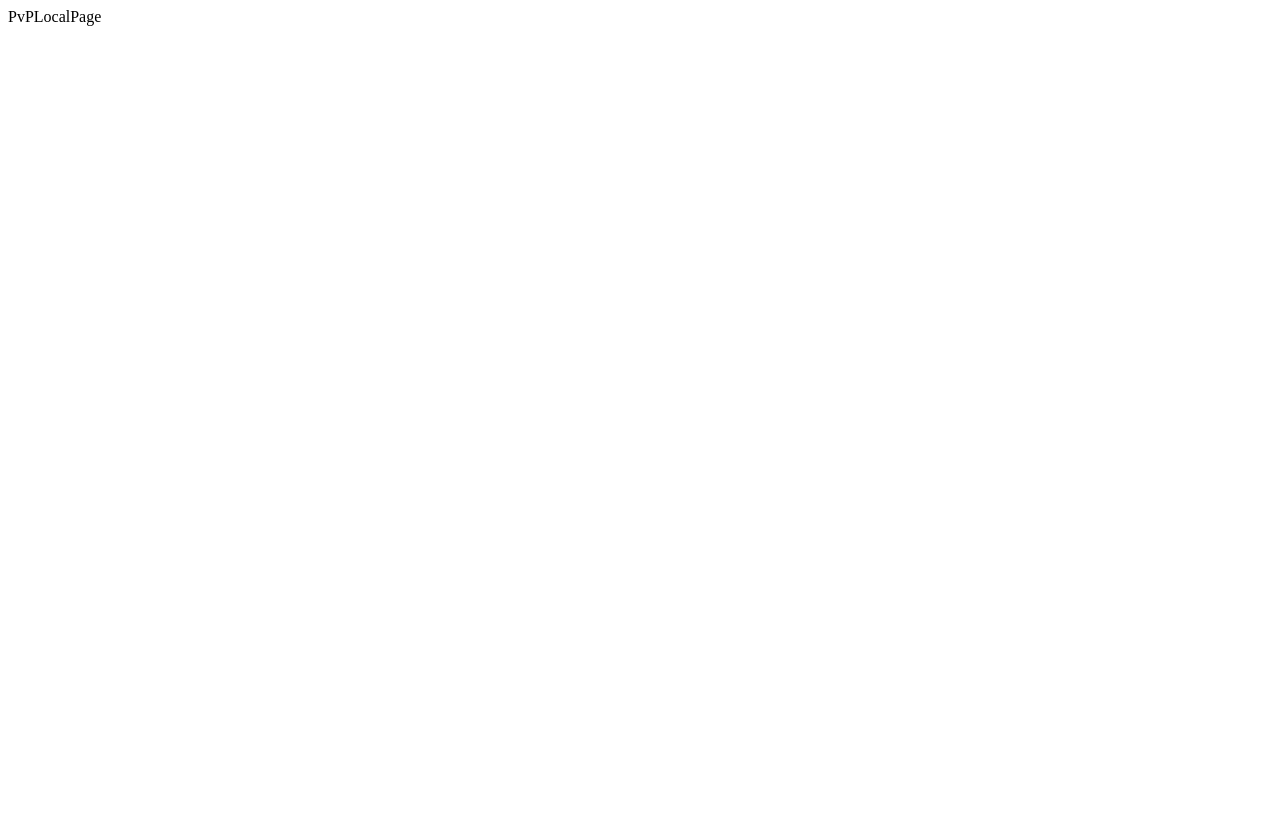
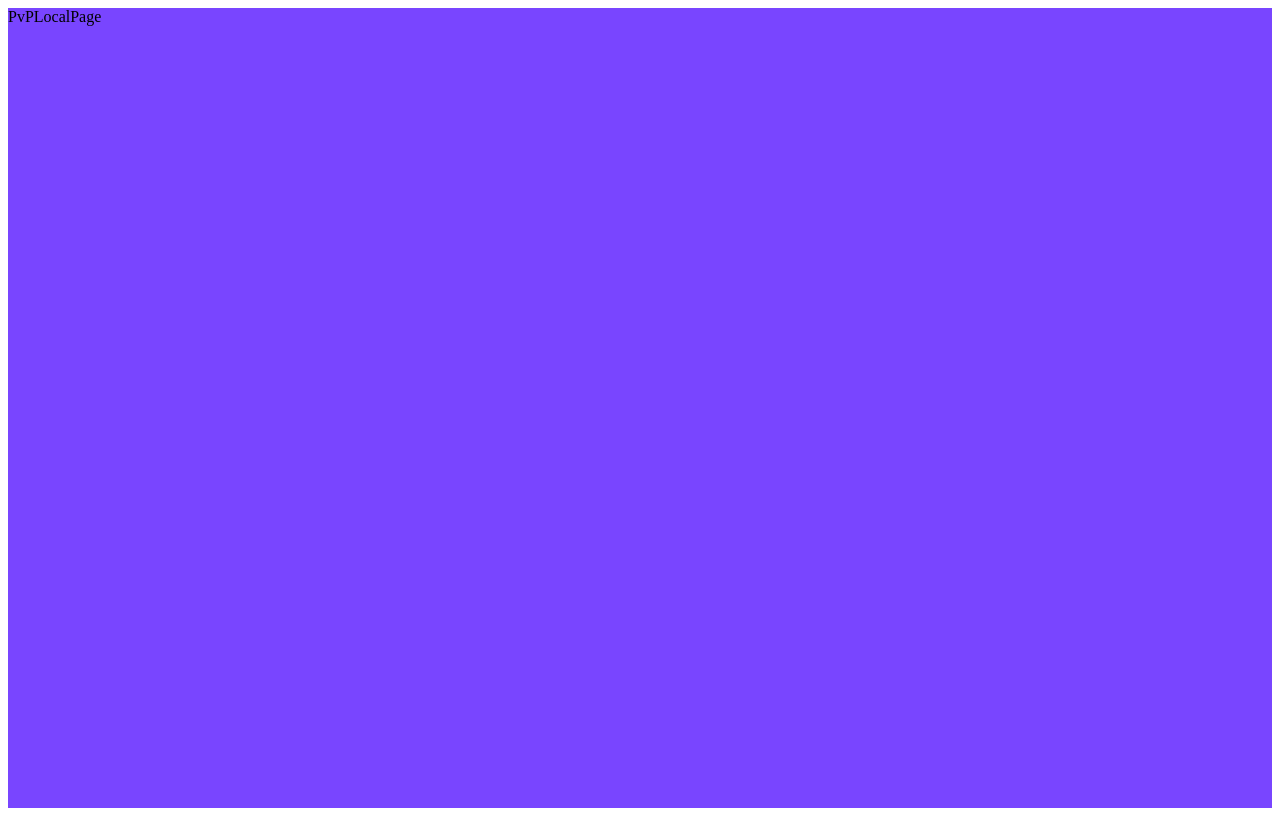
Before and after one commit to MarekBombera/connect_four, a Next.js app: page /game/singleplayer in a window 1280 px wide. Built offline with nearby package versions, Linux system fonts and the light colour scheme.

Commit message:
feat: add GameLayout

```diff
--- /dev/null
+++ b/app/game/layout.tsx
@@ -0,0 +1,7 @@
+import { StyledGamePage } from './styled'
+
+const GameLayout = ({ children }: { children: React.ReactNode }) => {
+  return <StyledGamePage>{children}</StyledGamePage>
+}
+
+export default GameLayout
--- /dev/null
+++ b/app/game/styled.ts
@@ -0,0 +1,10 @@
+'use client'
+
+import styled from 'styled-components'
+import { colors } from '~/features/ui/theme/colors.style'
+
+export const StyledGamePage = styled.div`
+  width: 100%;
+  height: 100vh;
+  background: ${colors.background.secondary};
+`
```
